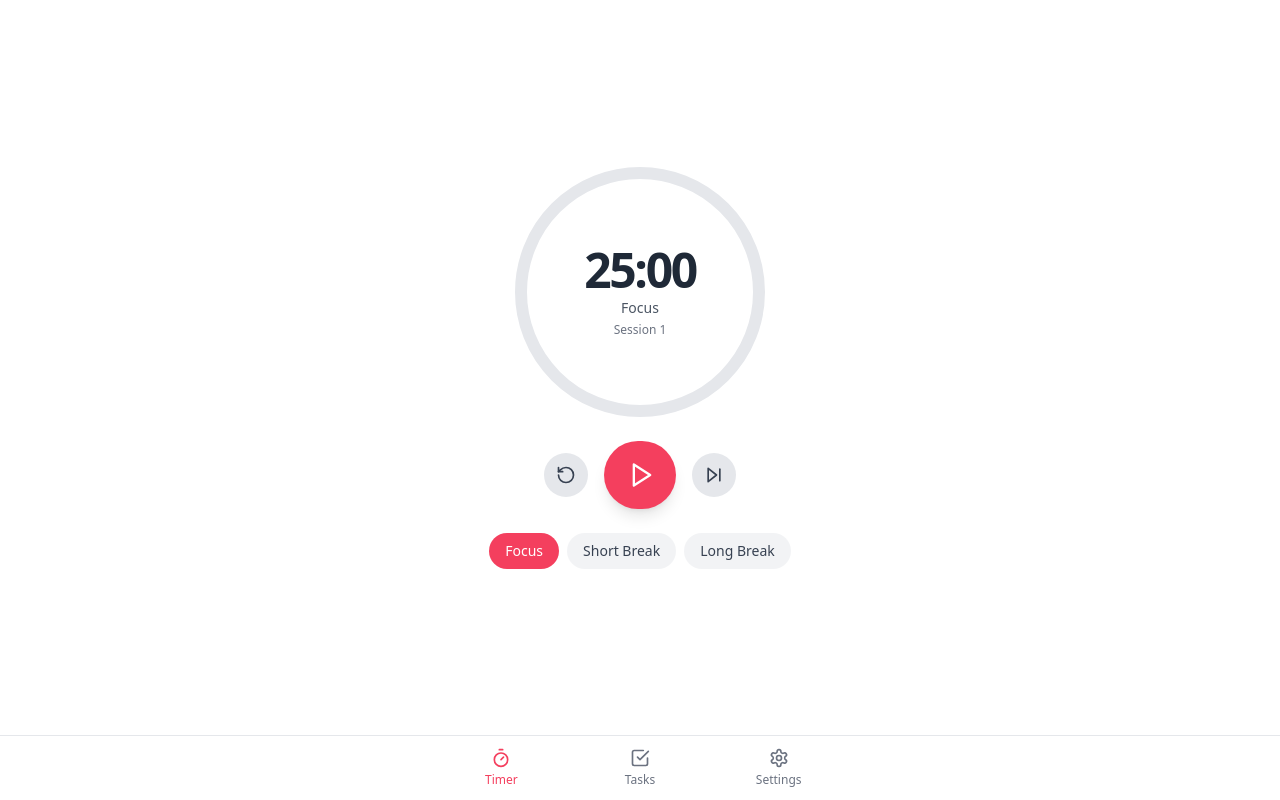
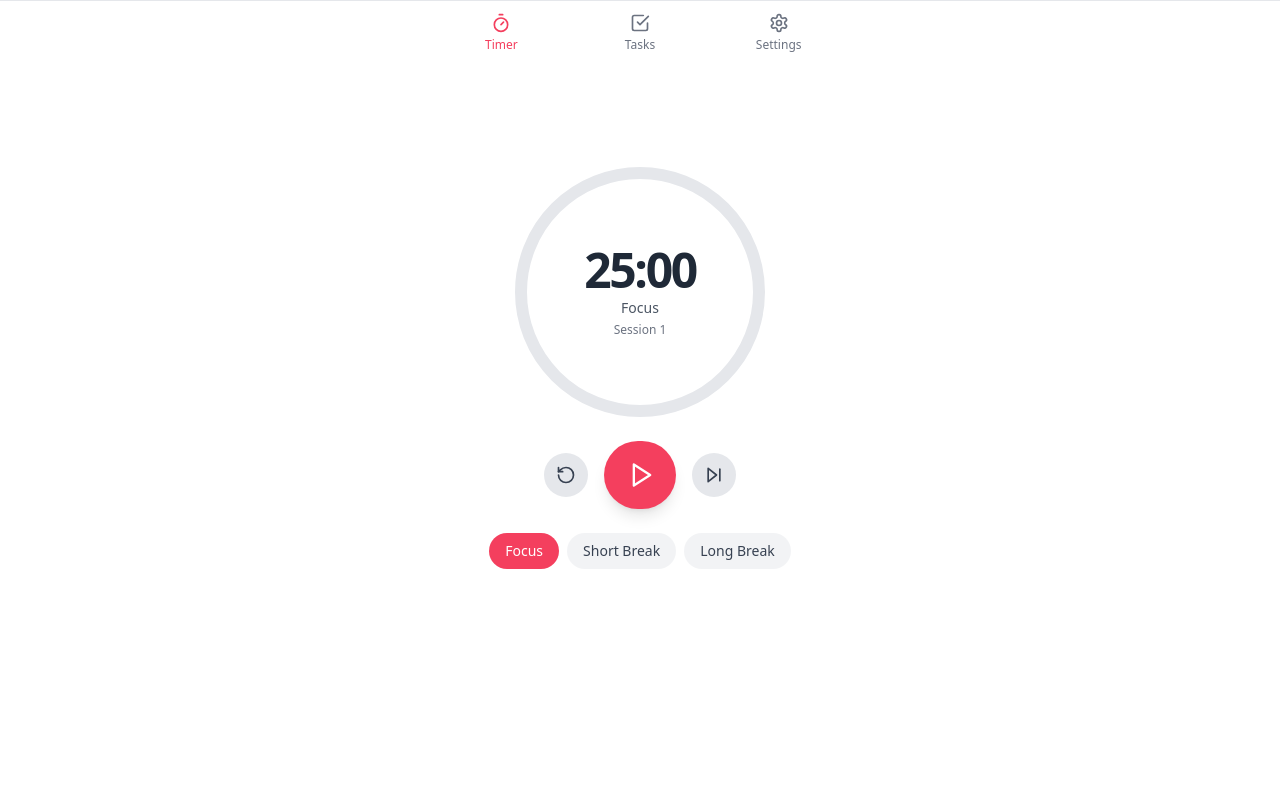
Before and after one commit to deeamtee/pomodoro, a React (Vite) app: page / in a window 1280 px wide. Built offline with nearby package versions, Linux system fonts and the light colour scheme.

Commit message:
Улучшения вёрстки

```diff
--- a/src/components/Navbar.tsx
+++ b/src/components/Navbar.tsx
@@ -11,7 +11,7 @@ const Navbar: React.FC<NavbarProps> = ({ activeTab, onTabChange }) => {
   const { appSettings } = useApp();
 
   return (
-    <div className="fixed bottom-0 left-0 right-0 border-t border-gray-200 bg-white dark:bg-gray-900 dark:border-gray-800 z-10">
+    <div className="navbar__container border-t border-gray-200 bg-white dark:bg-gray-900 dark:border-gray-800 z-10">
       <div className="max-w-md mx-auto px-4">
         <div className="flex justify-around">
           <NavButton
--- a/src/index.css
+++ b/src/index.css
@@ -27,9 +27,9 @@ html, body {
   padding-bottom: var(--tg-safe-area-inset-bottom);
 }
 
-/* .navbar__container {
+.navbar__container {
   position: fixed;
   left: 0;
   right: 0;
-  bottom: 0;
-} */
+  bottom: var(--tg-safe-area-inset-bottom);
+}
```
